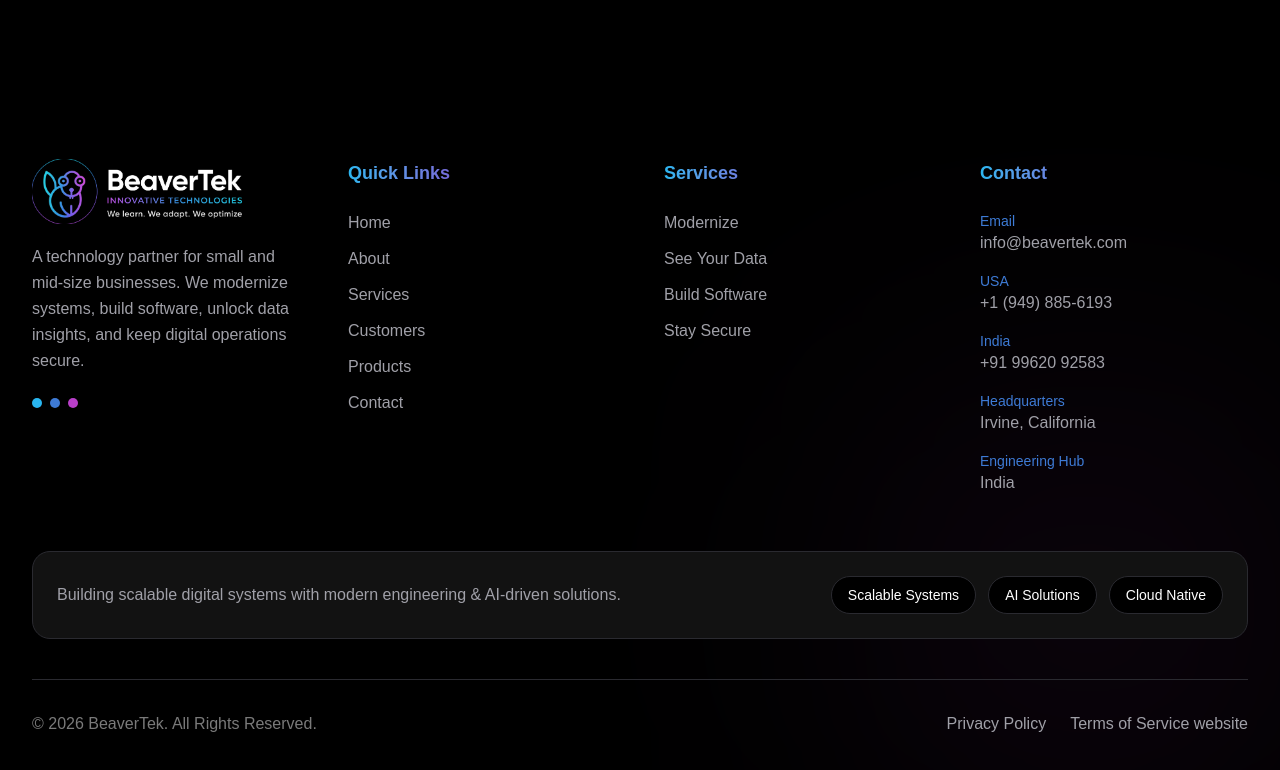
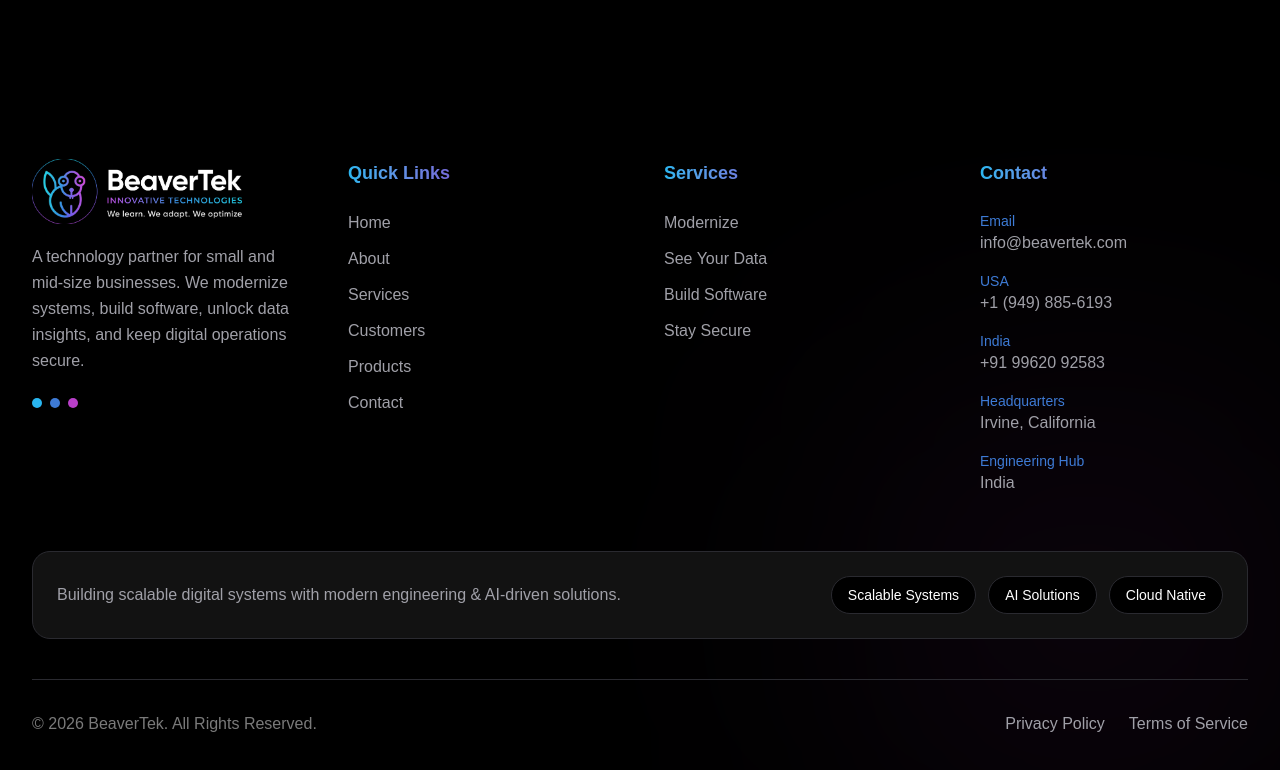
Before and after one commit to sritechbees/beaverteknewone, a Next.js app: page / in a window 1280 px wide. Shown: the part 5080-5850 px from the top of the page. Built offline with nearby package versions, Linux system fonts and the light colour scheme.

Commit message:
footer website remove

```diff
--- a/src/component/layout/footer.tsx
+++ b/src/component/layout/footer.tsx
@@ -245,7 +245,7 @@ bg-[#121212]
             </Link>
 
             <Link href="#" className="hover:text-[#7A4FD1]">
-              Terms of Service website
+              Terms of Service
             </Link>
           </div>
         </div>
```
